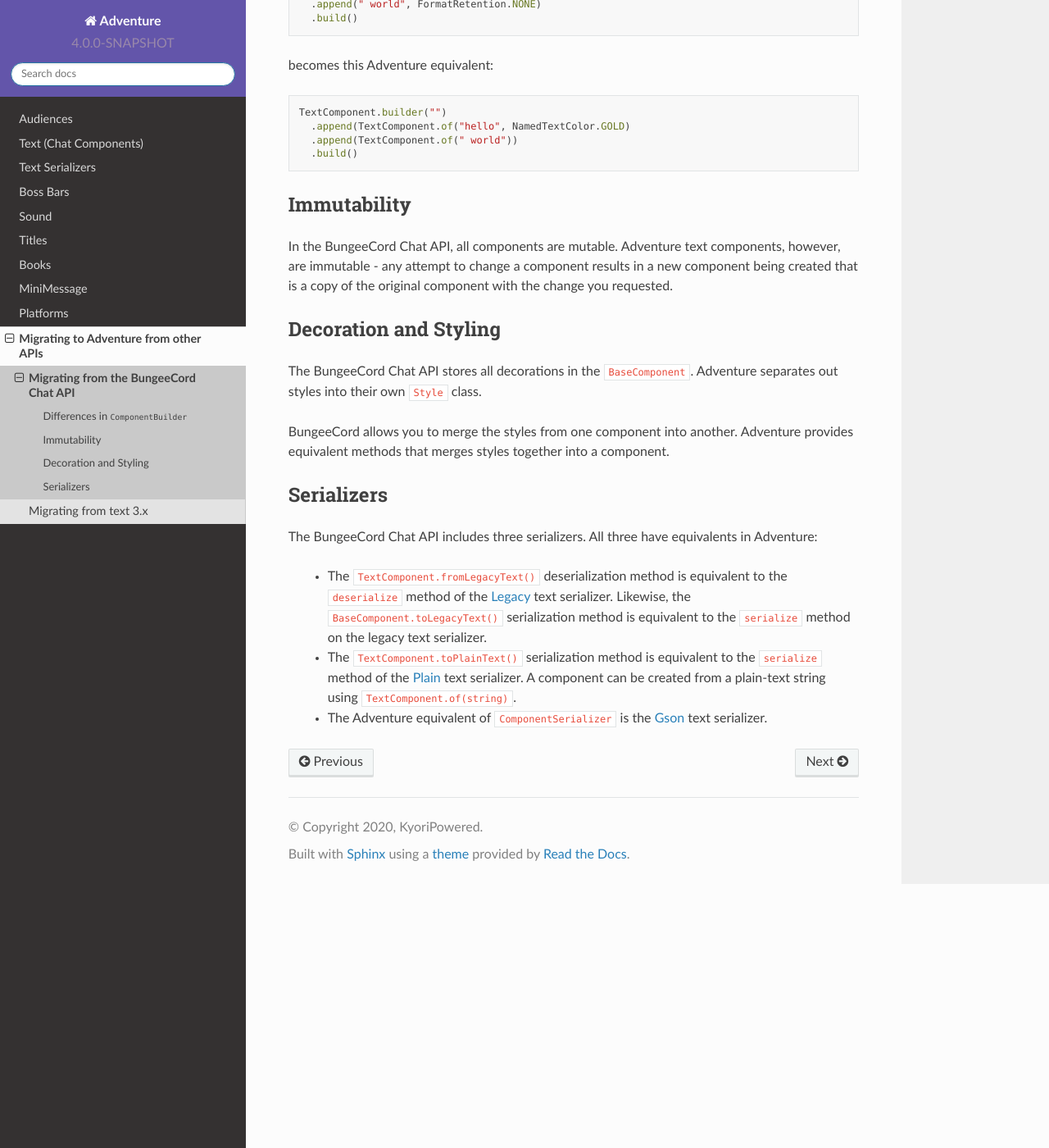
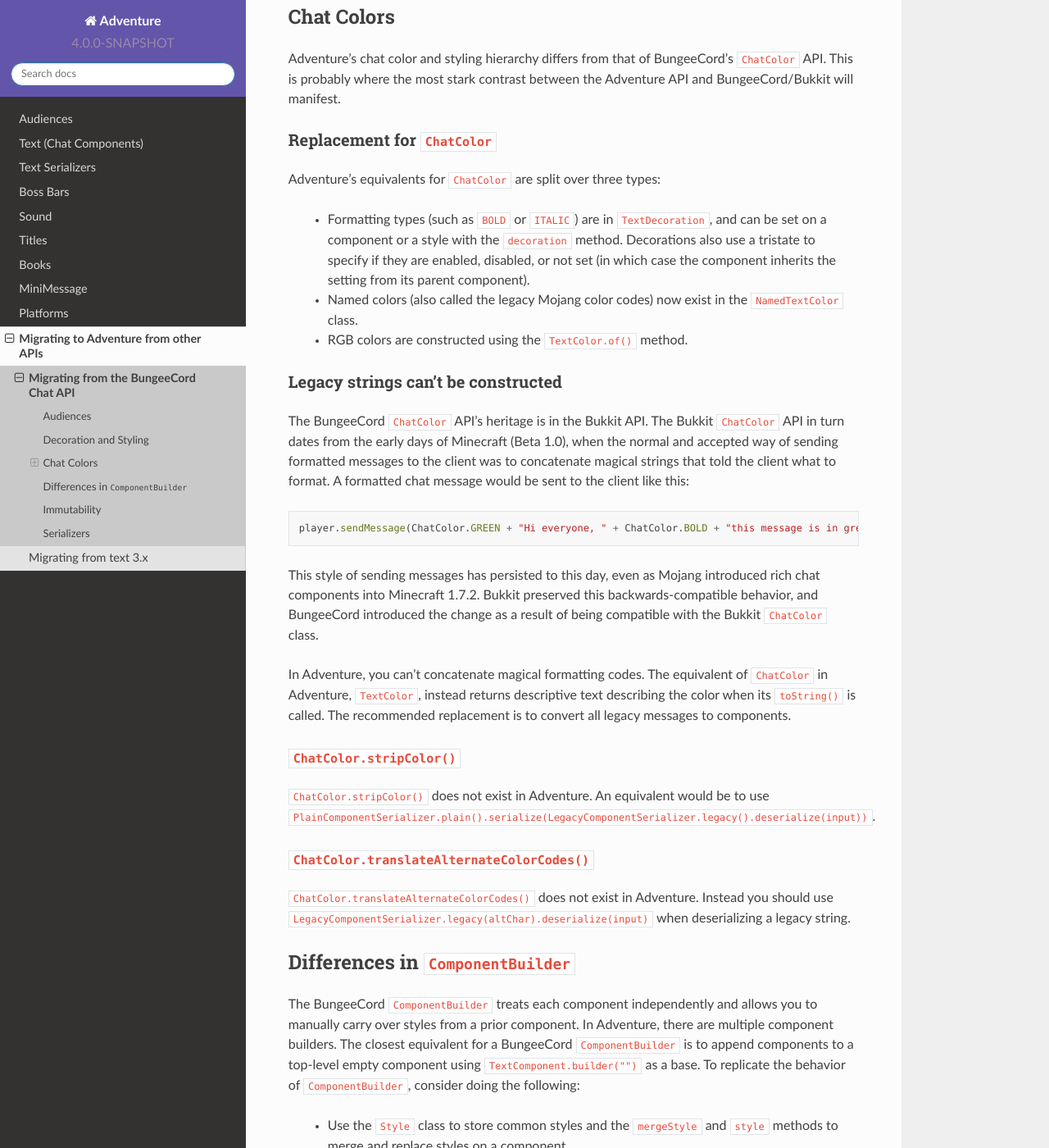
Before and after one commit to KyoriPowered/adventure-docs, a Sphinx documentation site: the page built from source/migration/bungeecord-chat-api.rst, in a window 1280 px wide and 1400 px high, scrolled down 755 px. Shown: the whole window at 82% size. Built offline with Sphinx 7.4.7 and the Read the Docs theme 2.0.0, drawn with Linux system fonts in a browser that asks for light colours; some of the changed text lies outside the part shown.

Commit message:
Expand BungeeCord API migration guide

```diff
--- a/source/migration/bungeecord-chat-api.rst
+++ b/source/migration/bungeecord-chat-api.rst
@@ -5,17 +5,90 @@ Migrating from the BungeeCord Chat API
 Adventure's text API and the BungeeCord Chat API are designed along very different
 lines. This page goes over some notable differences.
 
+Audiences
+---------
+
+It is strongly recommended you read about :doc:`/audiences` first. Unlike BungeeCord,
+which limits functionality to specific user types, Adventure allows only the specific
+operations that apply to an audience to be taken.
+
+Decoration and Styling
+----------------------
+
+The BungeeCord Chat API stores all decorations in the ``BaseComponent``. Adventure separates
+out styles into their own ``Style`` class.
+
+BungeeCord allows you to merge the styles from one component into another. Adventure provides
+equivalent methods that merge styles together, or allows you to replace the styles on one
+component with another.
+
+Chat Colors
+-----------
+
+Adventure's chat color and styling hierarchy differs from that of BungeeCord's ``ChatColor``
+API. This is probably where the most stark contrast between the Adventure API and BungeeCord/Bukkit
+will manifest.
+
+Replacement for ``ChatColor``
+^^^^^^^^^^^^^^^^^^^^^^^^^^^^^
+
+Adventure's equivalents for ``ChatColor`` are split over three types:
+
+  * Formatting types (such as ``BOLD`` or ``ITALIC``) are in ``TextDecoration``, and can be set
+    on a component or a style with the ``decoration`` method. Decorations also use a tristate to
+    specify if they are enabled, disabled, or not set (in which case the component inherits the
+    setting from its parent component).
+  * Named colors (also called the legacy Mojang color codes) now exist in the ``NamedTextColor``
+    class.
+  * RGB colors are constructed using the ``TextColor.of()`` method.
+
+Legacy strings can't be constructed
+^^^^^^^^^^^^^^^^^^^^^^^^^^^^^^^^^^^
+
+The BungeeCord ``ChatColor`` API's heritage is in the Bukkit API. The Bukkit ``ChatColor`` API in turn
+dates from the early days of Minecraft (Beta 1.0), when the normal and accepted way of sending formatted
+messages to the client was to concatenate magical strings that told the client what to format. A formatted
+chat message would be sent to the client like this:
+
+.. code:: java
+
+  player.sendMessage(ChatColor.GREEN + "Hi everyone, " + ChatColor.BOLD + "this message is in green and bold" + ChatColor.RESET + ChatColor.GREEN + "!");
+
+This style of sending messages has persisted to this day, even as Mojang introduced rich chat components
+into Minecraft 1.7.2. Bukkit preserved this backwards-compatible behavior, and BungeeCord introduced the
+change as a result of being compatible with the Bukkit ``ChatColor`` class.
+
+In Adventure, you can't concatenate magical formatting codes. The equivalent of ``ChatColor`` in Adventure,
+``TextColor``, instead returns descriptive text describing the color when its ``toString()`` is called. The
+recommended replacement is to convert all legacy messages to components.
+
+``ChatColor.stripColor()``
+^^^^^^^^^^^^^^^^^^^^^^^^^^
+
+``ChatColor.stripColor()`` does not exist in Adventure. An equivalent would be to use
+``PlainComponentSerializer.plain().serialize(LegacyComponentSerializer.legacy().deserialize(input))``.
+
+``ChatColor.translateAlternateColorCodes()``
+^^^^^^^^^^^^^^^^^^^^^^^^^^^^^^^^^^^^^^^^^^^^
+
+``ChatColor.translateAlternateColorCodes()`` does not exist in Adventure. Instead you should use
+``LegacyComponentSerializer.legacy(altChar).deserialize(input)`` when deserializing a legacy
+string.
+
 Differences in ``ComponentBuilder``
 -----------------------------------
 
 The BungeeCord ``ComponentBuilder`` treats each component independently and allows you
 to manually carry over styles from a prior component. In Adventure, there are multiple
-``ComponentBuilder`` s. The closest equivalent for a BungeeCord ``ComponentBuilder`` is
+component builders. The closest equivalent for a BungeeCord ``ComponentBuilder`` is
 to append components to a top-level empty component using ``TextComponent.builder("")``
-as a base. To replicate the behavior of ``ComponentBuilder``, consider the following:
+as a base. To replicate the behavior of ``ComponentBuilder``, consider doing the
+following:
 
-  * Use the ``Style`` class to store common styles and the ``mergeStyle`` method for
-    applying formatting manually.
+  * Use the ``Style`` class to store common styles and the ``mergeStyle`` and ``style``
+    methods to merge and replace styles on a component.
+  * Use the Adventure ``TextComponent`` builder to create one component at a time and
+    then append to a top-level text component builder that is empty.
 
 As an example, this BungeeCord component:
 
@@ -35,6 +108,25 @@ becomes this Adventure equivalent:
     .append(TextComponent.of(" world"))
     .build()
 
+Likewise,
+
+.. code:: java
+
+  new ComponentBuilder("hello")
+    .color(ChatColor.GOLD)
+    .bold(true)
+    .append(" world")
+    .build()
+
+becomes
+
+.. code:: java
+
+  Style style = Style.of(NamedTextColor.GOLD).decoration(TextDecoration.BOLD, TextDecoration.State.TRUE);
+  TextComponent.builder("")
+    .append(TextComponent.of("hello", style)
+    .append(TextComponent.of(" world", style))
+    .build()
 
 Immutability
 ------------
@@ -42,15 +134,6 @@ Immutability
 In the BungeeCord Chat API, all components are mutable. Adventure text components,
 however, are immutable - any attempt to change a component results in a new component
 being created that is a copy of the original component with the change you requested.
-
-Decoration and Styling
-----------------------
-
-The BungeeCord Chat API stores all decorations in the ``BaseComponent``. Adventure separates
-out styles into their own ``Style`` class.
-
-BungeeCord allows you to merge the styles from one component into another. Adventure provides
-equivalent methods that merges styles together into a component.
 
 Serializers
 -----------
--- a/source/migration/index.rst
+++ b/source/migration/index.rst
@@ -2,10 +2,8 @@
 Migrating to Adventure from other APIs
 ======================================
 
-Adventure integrates with many of the Minecraft platforms out there. Some platforms support
-Adventure natively, but some platforms do not natively support Adventure. To enable you to use
-Adventure with these platforms, Adventure provides a number of platform-specific adapters to
-allow you to obtain ``Audience`` instances from native user types.
+Moving to Adventure from other APIs is fairly straightforward. These guides
+provide advice and replacements for tasks in other APIs.
 
 .. toctree::
    :maxdepth: 2
--- a/source/serializer/legacy.rst
+++ b/source/serializer/legacy.rst
@@ -10,7 +10,7 @@ The legacy text serializer does not support most advanced features, including ho
 and click events, components besides text components, and insertions. RGB colors
 are supported (see more in the `RGB support`_ section) and URLs can be transformed
 into clickable components if explicitly requested (note, however, that click events
-containing a URL will *not* be serialized). If advanced feature are desired, consider
+containing a URL will *not* be serialized). If advanced features are desired, consider
 using :doc:`/minimessage`.
 
 Usage
--- a/source/serializer/plain.rst
+++ b/source/serializer/plain.rst
@@ -9,7 +9,8 @@ originates from external source, and provides a small, self-contained example of
 text serializer.
 
 The plain text serializer, by its nature, does not support any advanced features, including
-color, hover and click events, URL linking, or insertions.
+color, hover and click events, URL linking, or insertions. If advanced features are desired,
+consider using :doc:`/minimessage`.
 
 Usage
 -----
```
Also changed, not shown: source/platform/index.rst (+8 -1 lines).
